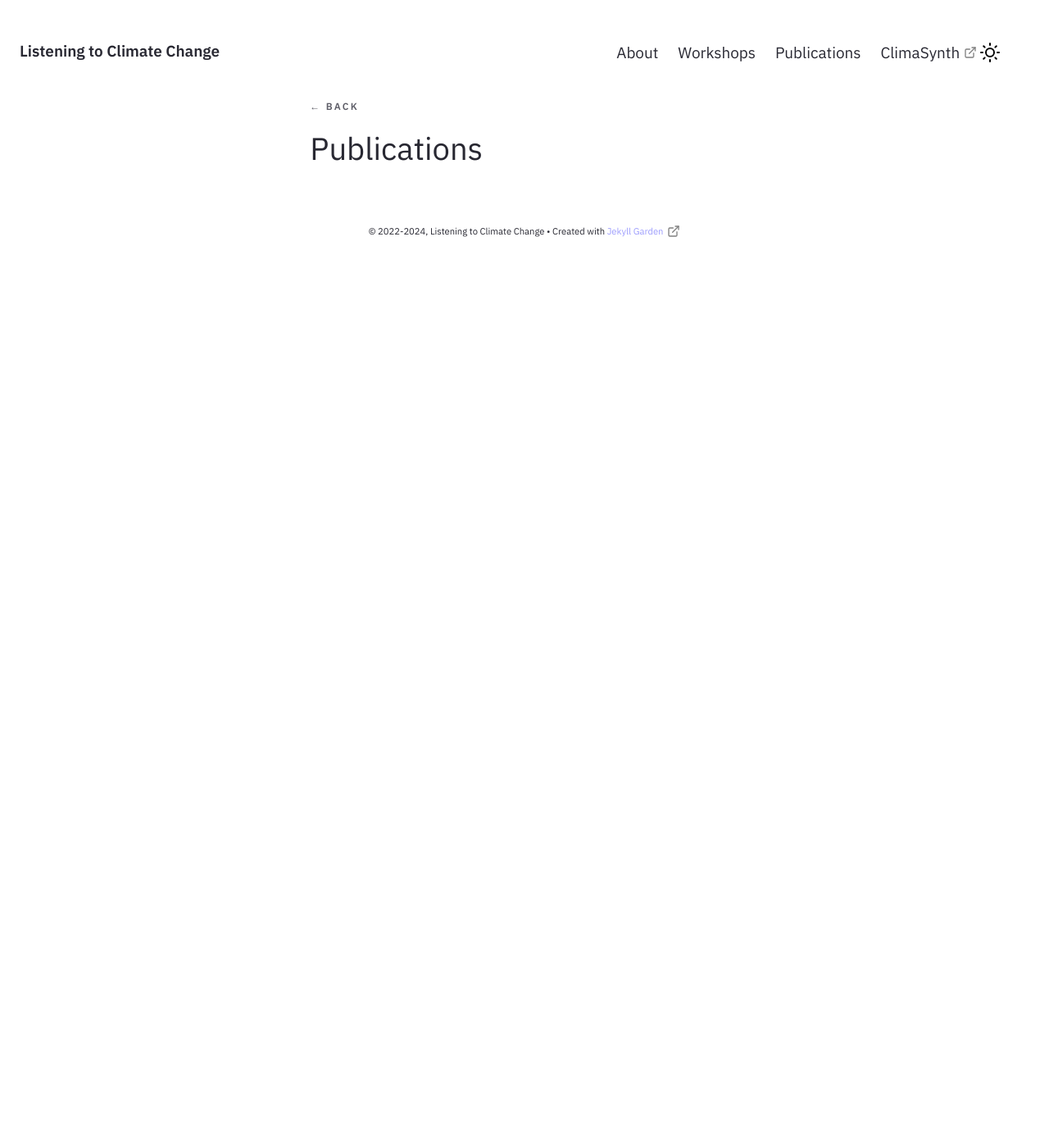
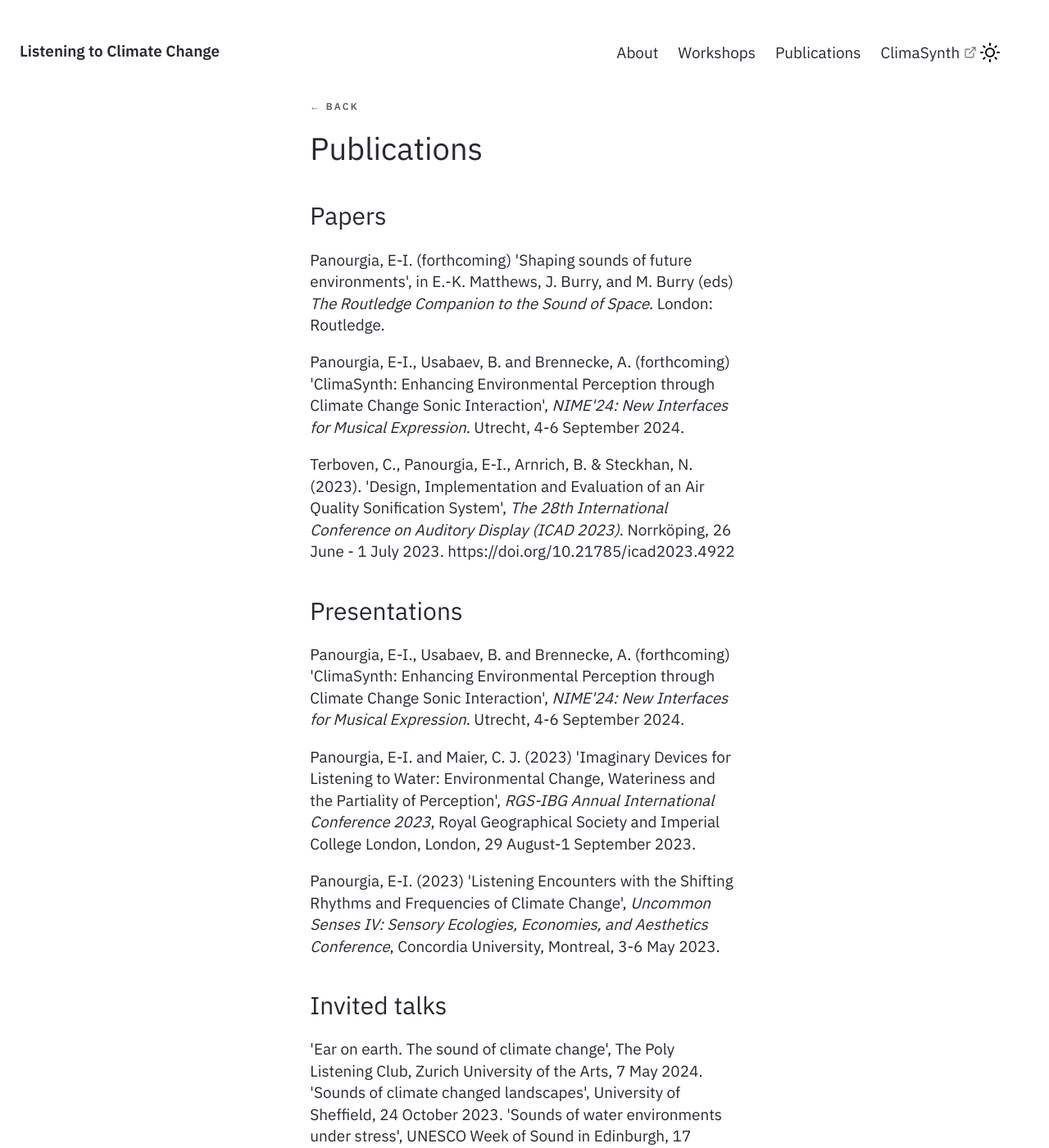
Before and after one commit to listeningtoclimatechange/listeningtoclimatechange.github.io, a Jekyll site: the page built from _notes/publications.md, in a window 1280 px wide and 1400 px high. Shown: the whole window at 82% size. Built offline with Jekyll 4.4.1, drawn with Linux system fonts in a browser that asks for light colours; some of the changed text lies outside the part shown.

Commit message:
Update publications.md

```diff
--- a/_notes/publications.md
+++ b/_notes/publications.md
@@ -3,3 +3,36 @@ layout: Post
 title: Publications
 permalink: /publications
 ---
+
+### Papers
+Panourgia, E-I. (forthcoming) 'Shaping sounds of future environments', in E.-K. Matthews, J. Burry, and M. Burry (eds) *The Routledge Companion to the Sound of Space*. London: Routledge.
+
+Panourgia, E-I., Usabaev, B. and Brennecke, A. (forthcoming) 'ClimaSynth: Enhancing Environmental Perception through Climate Change Sonic Interaction', *NIME'24: New Interfaces for Musical Expression*. Utrecht, 4-6 September 2024.
+
+Terboven, C., Panourgia, E-I., Arnrich, B. & Steckhan, N. (2023). 'Design, Implementation and	Evaluation of an Air Quality Sonification System', *The 28th International Conference on	Auditory Display (ICAD 2023)*. Norrköping, 26 June - 1 July 2023.	https://doi.org/10.21785/icad2023.4922
+
+### Presentations
+Panourgia, E-I., Usabaev, B. and Brennecke, A. (forthcoming) 'ClimaSynth: Enhancing Environmental Perception through Climate Change Sonic Interaction', *NIME'24: New Interfaces for Musical Expression*. Utrecht, 4-6 September 2024.
+
+Panourgia, E-I. and Maier, C. J. (2023) 'Imaginary Devices for Listening to Water: Environmental Change, Wateriness and the Partiality of Perception',
+*RGS-IBG Annual International Conference 2023*, Royal Geographical Society and Imperial College London, London, 29 August-1 September 2023.
+
+Panourgia, E-I. (2023) 'Listening Encounters with the Shifting Rhythms and Frequencies of Climate	Change', *Uncommon Senses IV: Sensory Ecologies, Economies,	and Aesthetics Conference*, Concordia University, Montreal, 3-6 May 2023.
+
+### Invited talks
+'Ear on earth. The sound of climate change', The Poly Listening Club, Zurich University of the Arts, 7 May 2024.
+'Sounds of climate changed landscapes', University of Sheffield, 24 October 2023.
+'Sounds of water environments under stress', UNESCO Week of Sound in Edinburgh, 17 October 2023.
+'Climate Changed Sounds', University of the Peloponnese, Department of Performing and Digital Arts, 18 July 2023.
+
+### Exhibitions
+2024
+*Water-drought patterns*, 'News from the World' curated by Carlotta Darò and Nicolas Tixier as part of ‘The Bal Theater’, Night of Ideas, Chicago Architecture Center and Villa Albertine, Chicago, USA, 28 February 2024.
+
+2023
+*Water-drought patterns*, Radio utopia « 150 Nouvelles du monde » curated by Carlotta Darò and Nicolas Tixier, Journées nationales de l'architecture 2023, Cité de l’architecture et du patrimoine, Paris, France, 14-15 October 2023.
+*Water-drought patterns*, ‘News from the World / Radio Utopia’ installation curated by Carlotta Darò and Nicolas Tixier, French Pavillion, XVIII Venice Architecture Biennale, Venice, Italy, 1-5 August 2023.
+*Impro on Environmental Sounds of Schlaatz*, TRANSFORMALE + VERLÄUFE, Rechenzentrum, Potsdam, Germany, 1 July 2023.
+
+### Broadcasts
+Radio Otherwise with Eleni-Ira Panourgia, Archipel Stations / Radio Otherwise, CTM	Vorspiel, Berlin, Germany, 31 January 2023.
```
